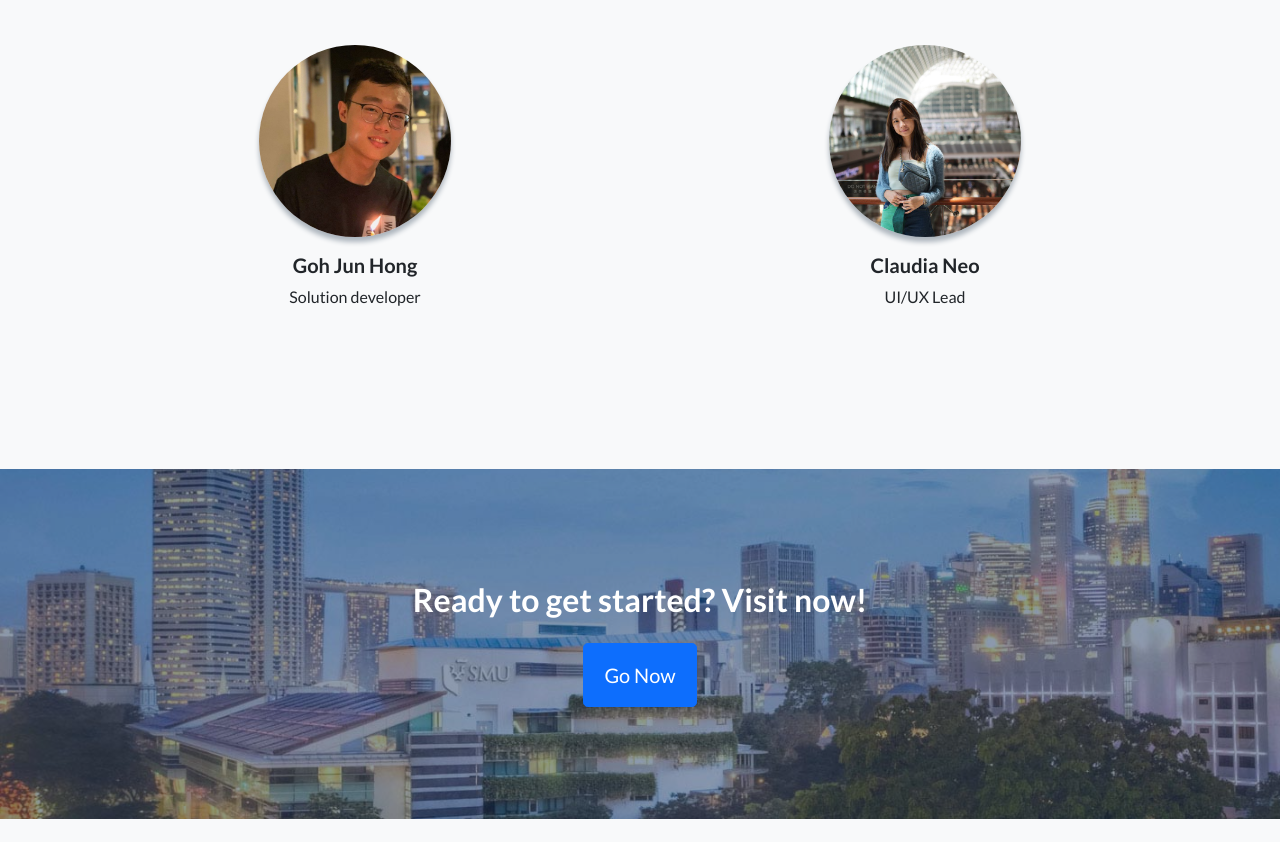
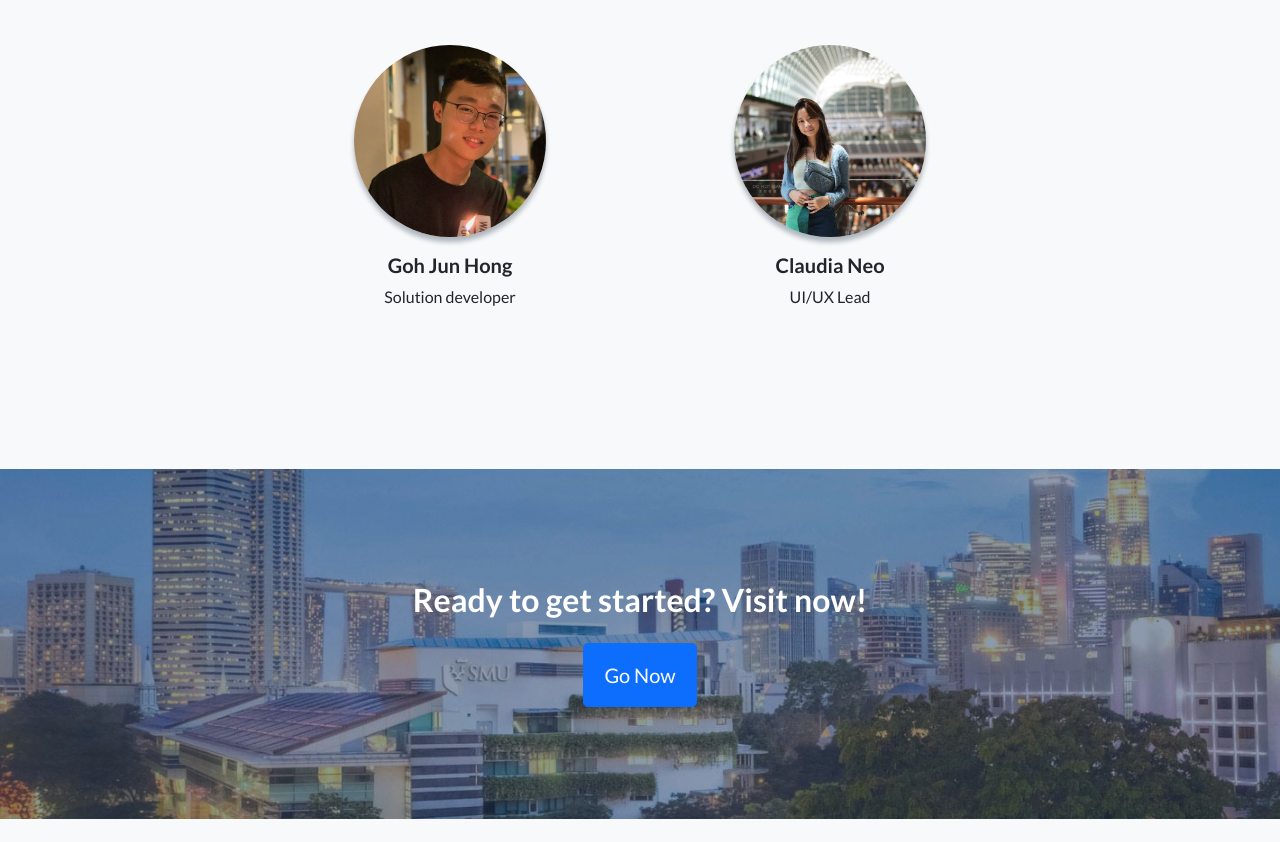
Before and after one commit to smusg-ispx/www.ispx.cloud, a plain HTML site: page index.html in a window 1280 px wide. Shown: the part 3030-3872 px from the top of the page. Drawn offline with nearby package versions, Linux system fonts and the light colour scheme.

Commit message:
readjust

```diff
--- a/index.html
+++ b/index.html
@@ -119,20 +119,22 @@
                         <p class="font-weight-light mb-5">Solution Architect</p>
                     </div>
                 </div>
-                <div class="col-lg-6">
+                <div class="col-lg-2"></div>
+                <div class="col-lg-4">
                     <div class="testimonial-item mx-auto mb-5 mb-lg-0">
                         <img class="img-fluid rounded-circle mb-3" src="assets/img/team-4.jpg" alt="..." />
                         <h5>Goh Jun Hong</h5>
                         <p class="font-weight-light mb-2">Solution developer</p>
                     </div>
                 </div>
-                <div class="col-lg-6">
+                <div class="col-lg-4">
                     <div class="testimonial-item mx-auto mb-5 mb-lg-0">
                         <img class="img-fluid rounded-circle mb-3" src="assets/img/team-5.jpg" alt="..." />
                         <h5>Claudia Neo</h5>
                         <p class="font-weight-light mb-5">UI/UX Lead</p>
                     </div>
                 </div>
+                <div class="col-lg-2"></div>
             </div>
         </div>
     </section>
```
